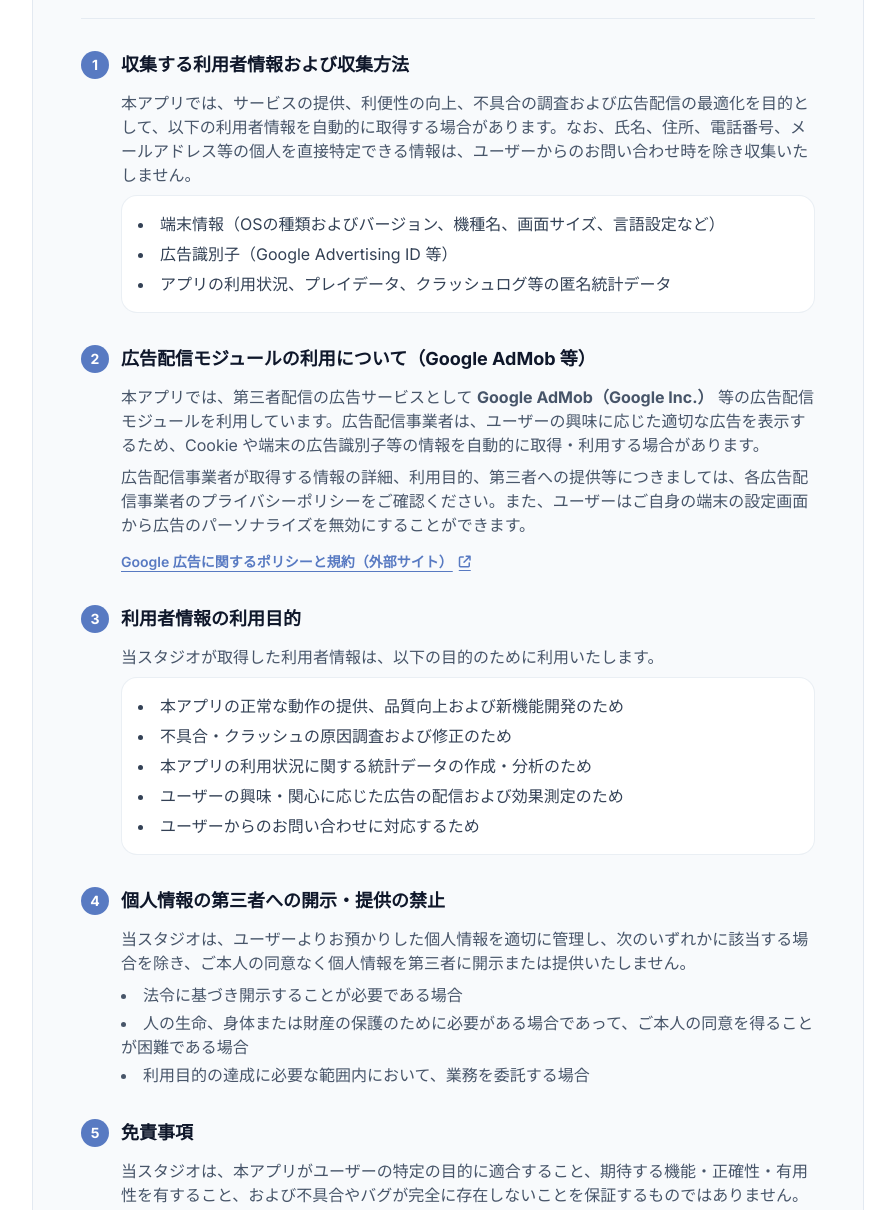
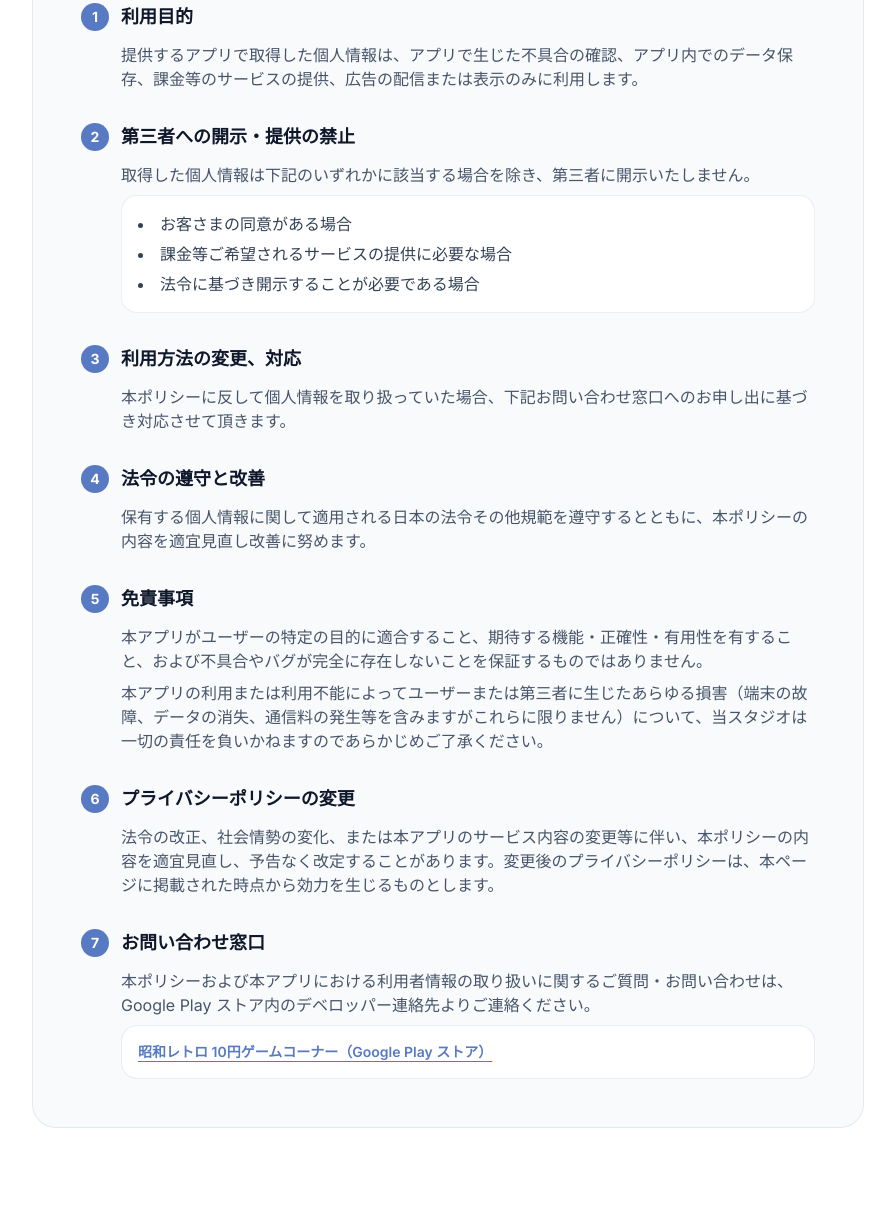
Before and after one commit to borderlinestudios2018/App, a plain HTML site: page index.html in a window 1280 px wide. Shown: the part 3920-5130 px from the top of the page, without its empty margins (192-1087 px from the left). Drawn offline with nearby package versions, Linux system fonts and the light colour scheme.

Commit message:
Update index.html

```diff
--- a/index.html
+++ b/index.html
@@ -569,7 +569,7 @@
                 <!-- 前文 -->
                 <div class="pb-6 border-b border-slate-200/80">
                     <p class="text-sm sm:text-base">
-                        Border Line（Borderline Studio）（以下、「当スタジオ」といいます）は、当スタジオが提供するスマートフォン向けアプリケーション『昭和レトロ 10円ゲームコーナー』（以下、「本アプリ」といいます）における利用者情報の取り扱いについて、以下のとおりプライバシーポリシー（以下、「本ポリシー」といいます）を定めます。
+                        BordelineSTUDIOSは、下記の通り個人情報保護の方針（プライバシーポリシー）を定めています。本ポリシーをご確認頂き、内容をご理解の上で提供するアプリをご利用下さい。
                     </p>
                 </div>
 
@@ -577,17 +577,12 @@
                 <section class="space-y-3">
                     <h3 class="text-base sm:text-lg font-bold text-slate-900 flex items-center gap-3">
                         <span class="w-7 h-7 rounded-full bg-brand-blue text-white text-xs sm:text-sm flex items-center justify-center font-bold shrink-0">1</span>
-                        <span>収集する利用者情報および収集方法</span>
+                        <span>利用目的</span>
                     </h3>
                     <div class="pl-0 sm:pl-10 space-y-2 text-sm sm:text-base text-slate-600">
                         <p>
-                            本アプリでは、サービスの提供、利便性の向上、不具合の調査および広告配信の最適化を目的として、以下の利用者情報を自動的に取得する場合があります。なお、氏名、住所、電話番号、メールアドレス等の個人を直接特定できる情報は、ユーザーからのお問い合わせ時を除き収集いたしません。
+                            提供するアプリで取得した個人情報は、アプリで生じた不具合の確認、アプリ内でのデータ保存、課金等のサービスの提供、広告の配信または表示のみに利用します。
                         </p>
-                        <ul class="list-disc list-inside space-y-1.5 bg-white p-4 rounded-2xl border border-slate-200/70 text-slate-700">
-                            <li>端末情報（OSの種類およびバージョン、機種名、画面サイズ、言語設定など）</li>
-                            <li>広告識別子（Google Advertising ID 等）</li>
-                            <li>アプリの利用状況、プレイデータ、クラッシュログ等の匿名統計データ</li>
-                        </ul>
                     </div>
                 </section>
 
@@ -595,24 +590,17 @@
                 <section class="space-y-3">
                     <h3 class="text-base sm:text-lg font-bold text-slate-900 flex items-center gap-3">
                         <span class="w-7 h-7 rounded-full bg-brand-blue text-white text-xs sm:text-sm flex items-center justify-center font-bold shrink-0">2</span>
-                        <span>広告配信モジュールの利用について（Google AdMob 等）</span>
+                        <span>第三者への開示・提供の禁止</span>
                     </h3>
                     <div class="pl-0 sm:pl-10 space-y-2 text-sm sm:text-base text-slate-600">
                         <p>
-                            本アプリでは、第三者配信の広告サービスとして <strong>Google AdMob（Google Inc.）</strong> 等の広告配信モジュールを利用しています。広告配信事業者は、ユーザーの興味に応じた適切な広告を表示するため、Cookie や端末の広告識別子等の情報を自動的に取得・利用する場合があります。
+                            取得した個人情報は下記のいずれかに該当する場合を除き、第三者に開示いたしません。
                         </p>
-                        <p>
-                            広告配信事業者が取得する情報の詳細、利用目的、第三者への提供等につきましては、各広告配信事業者のプライバシーポリシーをご確認ください。また、ユーザーはご自身の端末の設定画面から広告のパーソナライズを無効にすることができます。
-                        </p>
-                        <div class="pt-1">
-                            <a href="https://policies.google.com/technologies/ads?hl=ja"
-                               target="_blank"
-                               rel="noopener noreferrer"
-                               class="inline-flex items-center gap-1.5 text-xs sm:text-sm text-brand-blue hover:text-brand-darkBlue font-semibold underline underline-offset-4">
-                                <span>Google 広告に関するポリシーと規約（外部サイト）</span>
-                                <i class="fa-solid fa-arrow-up-right-from-square text-xs"></i>
-                            </a>
-                        </div>
+                        <ul class="list-disc list-inside space-y-1.5 bg-white p-4 rounded-2xl border border-slate-200/70 text-slate-700">
+                            <li>お客さまの同意がある場合</li>
+                            <li>課金等ご希望されるサービスの提供に必要な場合</li>
+                            <li>法令に基づき開示することが必要である場合</li>
+                        </ul>
                     </div>
                 </section>
 
@@ -620,19 +608,12 @@
                 <section class="space-y-3">
                     <h3 class="text-base sm:text-lg font-bold text-slate-900 flex items-center gap-3">
                         <span class="w-7 h-7 rounded-full bg-brand-blue text-white text-xs sm:text-sm flex items-center justify-center font-bold shrink-0">3</span>
-                        <span>利用者情報の利用目的</span>
+                        <span>利用方法の変更、対応</span>
                     </h3>
                     <div class="pl-0 sm:pl-10 space-y-2 text-sm sm:text-base text-slate-600">
                         <p>
-                            当スタジオが取得した利用者情報は、以下の目的のために利用いたします。
+                            本ポリシーに反して個人情報を取り扱っていた場合、下記お問い合わせ窓口へのお申し出に基づき対応させて頂きます。
                         </p>
-                        <ul class="list-disc list-inside space-y-1.5 bg-white p-4 rounded-2xl border border-slate-200/70 text-slate-700">
-                            <li>本アプリの正常な動作の提供、品質向上および新機能開発のため</li>
-                            <li>不具合・クラッシュの原因調査および修正のため</li>
-                            <li>本アプリの利用状況に関する統計データの作成・分析のため</li>
-                            <li>ユーザーの興味・関心に応じた広告の配信および効果測定のため</li>
-                            <li>ユーザーからのお問い合わせに対応するため</li>
-                        </ul>
                     </div>
                 </section>
 
@@ -640,17 +621,12 @@
                 <section class="space-y-3">
                     <h3 class="text-base sm:text-lg font-bold text-slate-900 flex items-center gap-3">
                         <span class="w-7 h-7 rounded-full bg-brand-blue text-white text-xs sm:text-sm flex items-center justify-center font-bold shrink-0">4</span>
-                        <span>個人情報の第三者への開示・提供の禁止</span>
+                        <span>法令の遵守と改善</span>
                     </h3>
                     <div class="pl-0 sm:pl-10 space-y-2 text-sm sm:text-base text-slate-600">
                         <p>
-                            当スタジオは、ユーザーよりお預かりした個人情報を適切に管理し、次のいずれかに該当する場合を除き、ご本人の同意なく個人情報を第三者に開示または提供いたしません。
+                            保有する個人情報に関して適用される日本の法令その他規範を遵守するとともに、本ポリシーの内容を適宜見直し改善に努めます。
                         </p>
-                        <ul class="list-disc list-inside space-y-1 text-slate-600">
-                            <li>法令に基づき開示することが必要である場合</li>
-                            <li>人の生命、身体または財産の保護のために必要がある場合であって、ご本人の同意を得ることが困難である場合</li>
-                            <li>利用目的の達成に必要な範囲内において、業務を委託する場合</li>
-                        </ul>
                     </div>
                 </section>
 
@@ -662,7 +638,7 @@
                     </h3>
                     <div class="pl-0 sm:pl-10 space-y-2 text-sm sm:text-base text-slate-600">
                         <p>
-                            当スタジオは、本アプリがユーザーの特定の目的に適合すること、期待する機能・正確性・有用性を有すること、および不具合やバグが完全に存在しないことを保証するものではありません。
+                            本アプリがユーザーの特定の目的に適合すること、期待する機能・正確性・有用性を有すること、および不具合やバグが完全に存在しないことを保証するものではありません。
                         </p>
                         <p>
                             本アプリの利用または利用不能によってユーザーまたは第三者に生じたあらゆる損害（端末の故障、データの消失、通信料の発生等を含みますがこれらに限りません）について、当スタジオは一切の責任を負いかねますのであらかじめご了承ください。
@@ -678,7 +654,7 @@
                     </h3>
                     <div class="pl-0 sm:pl-10 space-y-2 text-sm sm:text-base text-slate-600">
                         <p>
-                            当スタジオは、法令の改正、社会情勢の変化、または本アプリのサービス内容の変更等に伴い、本ポリシーの内容を適宜見直し、予告なく改定することがあります。変更後のプライバシーポリシーは、本ページに掲載された時点から効力を生じるものとします。
+                            法令の改正、社会情勢の変化、または本アプリのサービス内容の変更等に伴い、本ポリシーの内容を適宜見直し、予告なく改定することがあります。変更後のプライバシーポリシーは、本ページに掲載された時点から効力を生じるものとします。
                         </p>
                     </div>
                 </section>
@@ -694,9 +670,7 @@
                             本ポリシーおよび本アプリにおける利用者情報の取り扱いに関するご質問・お問い合わせは、Google Play ストア内のデベロッパー連絡先よりご連絡ください。
                         </p>
                         <div class="bg-white p-4 rounded-2xl border border-slate-200/80 text-xs sm:text-sm space-y-1">
-                            <p class="font-bold text-slate-900">運営者：Border Line（Borderline Studio）</p>
                             <p class="text-slate-600">
-                                対象アプリ：
                                 <a href="https://play.google.com/store/apps/details?id=com.BorderlineStudio.TenCoinGameCorner"
                                    target="_blank"
                                    rel="noopener noreferrer"
```
